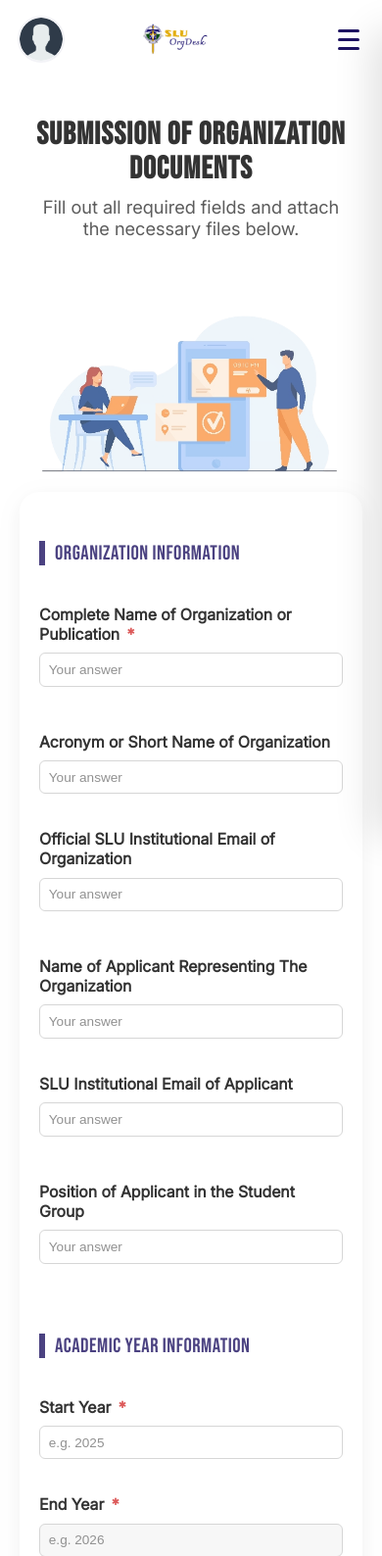
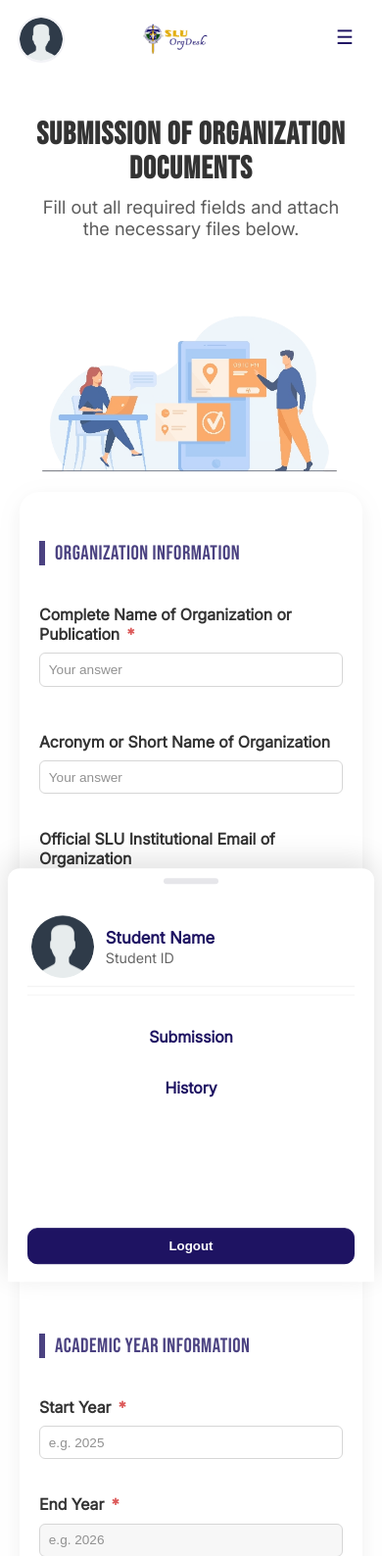
Before and after one commit to 2243390-jei/SLUorgdesk, a PHP site: page /public/organization/submission.php in a window 390 px wide. Shown: the top 1588 px of the page at 98% size. Run offline with PHP 8.4, Linux system fonts and the light colour scheme; the visitor is signed in with stand-in values (Sample User, id 1).

Commit message:
hamburger

```diff
--- a/public/organization/history.php
+++ b/public/organization/history.php
@@ -13,6 +13,7 @@ if (empty($_SESSION['logged_in'])) {
     <meta name="viewport" content="width=device-width, initial-scale=1.0">
     <title>SLU OrgDesk | History</title>
     <link rel="stylesheet" href="styles/style.css" />
+    <link rel="stylesheet" href="styles/mobile-drawer.css" />
     <link rel="stylesheet" href="styles/history.css" />
     <link rel="icon" type="image/png" href="../images/Icon.png" sizes="32x32">
     <script src="script/mobile-drawer.js" defer></script>
@@ -24,6 +25,9 @@ if (empty($_SESSION['logged_in'])) {
         <div class="logo">
             <img src="../images/student_img/SLU_orgdesk_logo.png" alt="SLU OrgDesk Logo" />
         </div>
+        <button id="hamburgerBtn" class="hamburger" aria-label="Open menu" aria-expanded="false" type="button">
+
+        </button>
         <nav>
             <ul>
                 <li><a href="submission.php">Submission</a></li>
--- a/public/organization/script/main.js
+++ b/public/organization/script/main.js
@@ -186,7 +186,10 @@ document.addEventListener("DOMContentLoaded", () => {
     });
 
     modal.addEventListener('click', (e) => e.stopPropagation());
+  }
 
+  // Always wire logout button if present (desktop and mobile)
+  if (logoutBtn) {
     logoutBtn.addEventListener('click', async () => {
       try {
         await fetch('../../php-server/routes/logout.php', { method: 'POST' });
--- a/public/organization/script/mobile-drawer.js
+++ b/public/organization/script/mobile-drawer.js
@@ -1,80 +1,70 @@
+/* Mobile sheet script: create sheet and wire hamburger */
 (function () {
   const BREAKPOINT = 767;
 
+  function createSheetIfMissing() {
+    if (document.getElementById('mobileSheet')) return;
 
-  function createIfMissing() {
-    const header = document.querySelector('header.navbar');
-    if (!header) return;
+    const sheet = document.createElement('div');
+    sheet.id = 'mobileSheet';
+    sheet.className = 'mobile-sheet';
+    sheet.setAttribute('role', 'dialog');
+    sheet.setAttribute('aria-modal', 'true');
+    sheet.setAttribute('aria-hidden', 'true');
 
-    /* ---- Hamburger ---- */
-    if (!header.querySelector('#mobile-hamburger')) {
-      const btn = document.createElement('button');
-      btn.id = 'mobile-hamburger';
-      btn.className = 'mobile-hamburger';
-      btn.setAttribute('aria-label', 'Open menu');
-      btn.setAttribute('aria-expanded', 'false');
-      btn.type = 'button';
-      for (let i = 0; i < 3; i++) {
-        const s = document.createElement('span');
-        btn.appendChild(s);
-      }
-      header.appendChild(btn);
-    }
+    const overlay = document.createElement('div');
+    overlay.id = 'sheetOverlay';
+    overlay.className = 'sheet-overlay';
+    sheet.appendChild(overlay);
 
-    /* ---- Overlay ---- */
-    if (!document.body.querySelector('#mobile-drawer-overlay')) {
-      const overlay = document.createElement('div');
-      overlay.id = 'mobile-drawer-overlay';
-      overlay.className = 'mobile-drawer-overlay';
-      overlay.setAttribute('tabindex', '-1');
-      document.body.appendChild(overlay);
-    }
+    const panel = document.createElement('div');
+    panel.className = 'sheet-panel';
 
-    /* ---- Drawer ---- */
-    if (!document.body.querySelector('#mobile-drawer')) {
-      const drawer = document.createElement('aside');
-      drawer.id = 'mobile-drawer';
-      drawer.className = 'mobile-drawer';
-      drawer.setAttribute('role', 'dialog');
-      drawer.setAttribute('aria-modal', 'true');
-      drawer.setAttribute('aria-hidden', 'true');
+    const handle = document.createElement('div');
+    handle.id = 'sheetHandle';
+    handle.className = 'sheet-handle';
+    panel.appendChild(handle);
 
-      /* ---- Header ---- */
+    const inner = document.createElement('div');
+    inner.className = 'sheet-inner';
+
     const headerDiv = document.createElement('div');
-      headerDiv.className = 'drawer-header';
+    headerDiv.className = 'sheet-header';
     headerDiv.innerHTML = `
-        <div class="drawer-title">SLU OrgDesk Menu</div>
-        <button class="drawer-close" aria-label="Close menu" type="button">
-          <img src="../images/student_img/history/close_modal.png" alt="Close Icon" width="24" height="24" class="icon">
-        </button>
+      <div class="mobile-profile">
+        <img src="../images/student_img/profile.png" alt="Profile">
+        <div class="mobile-profile-info">
+          <h3>Student Name</h3>
+          <p>Student ID</p>
+        </div>
+      </div>
     `;
-      drawer.appendChild(headerDiv);
+    inner.appendChild(headerDiv);
 
-      /* ---- Navigation ---- */
-      const navWrap = document.createElement('nav');
-      navWrap.className = 'drawer-nav';
-      navWrap.setAttribute('aria-label', 'Mobile menu');
+    const body = document.createElement('div');
+    body.className = 'sheet-body';
+    const nav = document.createElement('nav');
+    nav.className = 'mobile-nav';
+    nav.innerHTML = `
+      <ul>
+        <li><a href="submission.php">Submission</a></li>
+        <li><a href="history.php">History</a></li>
+      </ul>
+    `;
+    body.appendChild(nav);
+    inner.appendChild(body);
 
-      const desktopNav = document.querySelector('header.navbar nav');
-      if (desktopNav) {
-        const desktopUl = desktopNav.querySelector('ul');
-        if (desktopUl) {
-          const clone = desktopUl.cloneNode(true);
-          clone.className = 'drawer-nav-list';
+    const logoutWrap = document.createElement('div');
+    logoutWrap.className = 'mobile-logout';
+    logoutWrap.innerHTML = `<button id="mobileLogoutButton">Logout</button>`;
+    inner.appendChild(logoutWrap);
 
-          const logoutLi = document.createElement('li');
-          logoutLi.innerHTML = `<a href="#" id="mobileLogoutLink">Logout</a>`;
-          clone.appendChild(logoutLi);
-
-          navWrap.appendChild(clone);
-        }
-      }
-
-      drawer.appendChild(navWrap);
-      document.body.appendChild(drawer);
+    panel.appendChild(inner);
+    sheet.appendChild(panel);
+    document.body.appendChild(sheet);
 
     setTimeout(() => {
-        const mobileLogout = document.getElementById('mobileLogoutLink');
+      const mobileLogout = document.getElementById('mobileLogoutButton');
       if (mobileLogout) {
         mobileLogout.addEventListener('click', e => {
           e.preventDefault();
@@ -83,87 +73,71 @@
           window.location.href = '../../index.php';
         });
       }
-      }, 100);
-    }
+    }, 50);
   }
 
-  function wireActions() {
-    const hamburger = document.getElementById('mobile-hamburger');
-    const overlay   = document.getElementById('mobile-drawer-overlay');
-    const drawer    = document.getElementById('mobile-drawer');
-    if (!hamburger || !overlay || !drawer) return;
+  function wire() {
+    const hamburger = document.getElementById('hamburgerBtn') || document.getElementById('mobile-hamburger');
+    const sheet = document.getElementById('mobileSheet');
+    const overlay = document.getElementById('sheetOverlay');
+    const handle = document.getElementById('sheetHandle');
+    if (!hamburger || !sheet) return;
 
-    const closeBtn = drawer.querySelector('.drawer-close');
-
-    const openDrawer = () => {
-      drawer.classList.add('open');
-      drawer.setAttribute('aria-hidden', 'false');
+    const open = () => {
+      sheet.classList.add('open');
+      sheet.setAttribute('aria-hidden', 'false');
+      hamburger.classList.add('is-open');
       hamburger.setAttribute('aria-expanded', 'true');
-      overlay.classList.add('visible');
-      closeBtn?.focus();
       document.documentElement.style.overflow = 'hidden';
     };
-    const closeDrawer = () => {
-      drawer.classList.remove('open');
-      drawer.setAttribute('aria-hidden', 'true');
+    const close = () => {
+      sheet.classList.remove('open');
+      sheet.setAttribute('aria-hidden', 'true');
+      hamburger.classList.remove('is-open');
       hamburger.setAttribute('aria-expanded', 'false');
-      overlay.classList.remove('visible');
       document.documentElement.style.overflow = '';
-      hamburger.focus();
+      try { hamburger.focus(); } catch (e) {}
     };
 
-    if (!hamburger._wired) {
-      hamburger.addEventListener('click', () => (drawer.classList.contains('open') ? closeDrawer() : openDrawer()));
-      overlay.addEventListener('click', closeDrawer);
-      closeBtn?.addEventListener('click', closeDrawer);
-
-      document.addEventListener('keydown', e => {
-        if (e.key === 'Escape' && drawer.classList.contains('open')) closeDrawer();
+    hamburger.addEventListener('click', e => {
+      e.preventDefault();
+      sheet.classList.contains('open') ? close() : open();
     });
 
-      drawer.addEventListener('click', e => {
-        const a = e.target.closest('a');
-        if (a && a.id !== 'mobileLogoutLink') closeDrawer();
+    if (overlay) overlay.addEventListener('click', close);
+    if (handle) handle.addEventListener('click', close);
+
+    window.addEventListener('keydown', e => {
+      if (e.key === 'Escape' && sheet.classList.contains('open')) close();
     });
 
-      hamburger._wired = true;
-    }
+    sheet.addEventListener('click', e => {
+      const a = e.target.closest('a');
+      if (a && a.id !== 'mobileLogoutButton') close();
+    });
   }
 
+  function toggleVisibilityByWidth() {
+    const isMobile = window.innerWidth <= BREAKPOINT;
+    const hamburger = document.getElementById('hamburgerBtn') || document.getElementById('mobile-hamburger');
+    const sheet = document.getElementById('mobileSheet');
+    const overlay = document.getElementById('sheetOverlay');
+    if (hamburger) hamburger.style.display = isMobile ? 'inline-flex' : 'none';
+    if (sheet) sheet.style.display = isMobile ? 'block' : 'none';
+    if (overlay) overlay.style.display = isMobile ? 'block' : 'none';
 
-  function toggleVisibilityByWidth() {
-    const isMobile   = window.innerWidth <= BREAKPOINT;
-    const hamburger  = document.getElementById('mobile-hamburger');
-    const drawer     = document.getElementById('mobile-drawer');
-    const overlay    = document.getElementById('mobile-drawer-overlay');
-    const profilePic = document.getElementById('nav-profile-pic');
-
-    // Hamburger / drawer visibility
-    if (hamburger) hamburger.style.display = isMobile ? 'inline-flex' : 'none';
-    if (drawer)    drawer.style.display    = isMobile ? 'flex'       : 'none';
-    if (overlay)   overlay.style.display   = isMobile ? 'block'      : 'none';
-
-    if (profilePic) {
-      profilePic.style.pointerEvents = isMobile ? 'none' : 'auto';
-      // Removed: profilePic.style.opacity = ... (no blur!)
-    }
-
-    // Auto-close drawer when switching to desktop
-    if (!isMobile && drawer && drawer.classList.contains('open')) {
-      drawer.classList.remove('open');
-      drawer.setAttribute('aria-hidden', 'true');
+    if (!isMobile && sheet && sheet.classList.contains('open')) {
+      sheet.classList.remove('open');
+      sheet.setAttribute('aria-hidden', 'true');
       hamburger?.setAttribute('aria-expanded', 'false');
-      overlay?.classList.remove('visible');
       document.documentElement.style.overflow = '';
     }
   }
 
-
   function init() {
-    createIfMissing();
-    wireActions();
+    createSheetIfMissing();
+    wire();
     toggleVisibilityByWidth();
-
     let rt;
     window.addEventListener('resize', () => {
       clearTimeout(rt);
--- /dev/null
+++ b/public/organization/styles/mobile-drawer.css
@@ -0,0 +1,259 @@
+/* Mobile Drawer / Hamburger styles */
+
+/* Hamburger button */
+.hamburger {
+  display: none;
+  background: transparent;
+  border: none;
+  width: 52px;
+  height: 52px;
+  padding: 8px;
+  border-radius: 10px;
+  cursor: pointer;
+  align-items: center;
+  justify-content: center;
+  position: absolute;
+  right: 14px;
+  top: 50%;
+  transform: translateY(-50%);
+  z-index: 99999;
+}
+
+.hamburger:focus,
+.hamburger:active {
+  outline: none !important;
+  outline-offset: 0 !important;
+  box-shadow: none !important;
+}
+
+.hamburger .bar {
+  display: none; /* hide the bars, use glyph instead */
+}
+
+/* Open / close animation to X */
+.hamburger.is-open .bar:nth-child(1) {
+  transform: rotate(45deg);
+}
+.hamburger.is-open .bar:nth-child(2) {
+  opacity: 0;
+  transform: scaleX(0);
+}
+.hamburger.is-open .bar:nth-child(3) {
+  transform: rotate(-45deg);
+}
+
+/* Use glyph for closed/open states: ☰ -> × */
+.hamburger::before {
+  content: "☰";
+  font-size: 20px;
+  color: #1e1362;
+  line-height: 1;
+  transition: transform 0.22s ease, opacity 0.18s ease;
+}
+.hamburger.is-open::before {
+  content: "×";
+  font-size: 24px;
+  transform: rotate(0deg);
+}
+
+/* Overlay */
+.mobile-drawer-overlay {
+  position: fixed;
+  inset: 0;
+  background: rgba(0,0,0,0.38);
+  opacity: 0;
+  visibility: hidden;
+  transition: opacity 0.25s ease, visibility 0.25s ease;
+  z-index: 1990;
+}
+.mobile-drawer-overlay.visible {
+  opacity: 1;
+  visibility: visible;
+}
+
+/* Drawer: animate from bottom to center */
+.mobile-sheet {
+  position: fixed;
+  inset: 0;
+  z-index: 2000;
+  pointer-events: none;
+}
+
+.mobile-sheet .sheet-overlay {
+  position: absolute;
+  inset: 0;
+  background: rgba(0,0,0,0.35);
+  opacity: 0;
+  transition: opacity 0.25s ease;
+}
+
+.mobile-sheet .sheet-panel {
+  position: absolute;
+  left: 0;
+  right: 0;
+  bottom: 0;
+  height: 50vh;
+  max-height: 50vh;
+  background: #fff;
+  border-top-left-radius: 16px;
+  border-top-right-radius: 16px;
+  transform: translateY(110%);
+  transition: transform 0.32s cubic-bezier(.2,.9,.3,1);
+  box-shadow: 0 -8px 30px rgba(0,0,0,0.12);
+  pointer-events: auto;
+  overflow: hidden;
+  position: absolute;
+}
+
+.mobile-sheet.open .sheet-overlay {
+  opacity: 1;
+}
+
+.mobile-sheet.open .sheet-panel {
+  transform: translateY(0%);
+}
+
+/* Student Profile Section */
+.sheet-handle {
+  width: 56px;
+  height: 6px;
+  background: #e6e6ea;
+  border-radius: 6px;
+  margin: 10px auto 6px auto;
+}
+
+.drawer-nav {
+  padding: 12px 0 0 0;
+  flex: 1;
+  overflow-y: auto;
+  display: flex;
+  flex-direction: column;
+}
+
+.sheet-inner {
+  padding: 18px 20px 100px 20px; /* reserve space for sticky logout */
+  display: flex;
+  flex-direction: column;
+  height: 100%;
+}
+
+.sheet-header {
+  position: sticky;
+  top: 0;
+  z-index: 12;
+  background: #fff;
+  padding-bottom: 8px;
+  border-bottom: 1px solid #f3f3f3;
+}
+
+.sheet-body {
+  flex: 1 1 auto;
+  overflow: auto;
+  padding-top: 8px;
+}
+
+.mobile-profile {
+  display: flex;
+  gap: 12px;
+  align-items: center;
+  padding: 8px 4px;
+  border-bottom: 1px solid #f0f0f0;
+}
+
+.mobile-profile img {
+  width: 64px;
+  height: 64px;
+  border-radius: 50%;
+  object-fit: cover;
+}
+
+.mobile-profile-info h3 {
+  margin: 0;
+  font-size: 1.05rem;
+  color: #1e1362;
+}
+
+.mobile-profile-info p {
+  margin: 2px 0 0 0;
+  color: #666;
+  font-size: 0.9rem;
+}
+
+.mobile-nav ul {
+  list-style: none;
+  padding: 12px 0 0 0;
+  margin: 0;
+  display: flex;
+  flex-direction: column;
+  gap: 8px;
+  text-align: center;
+}
+
+.mobile-nav a {
+  display: block;
+  padding: 12px 14px;
+  border-radius: 8px;
+  color: #1e1362;
+  text-decoration: none;
+  font-weight: 600;
+}
+
+.mobile-nav a.active {
+  background: #f3f4ff;
+}
+
+/* Mobile sheet logout button */
+.mobile-sheet #mobileLogoutButton,
+.mobile-sheet .mobile-logout button {
+  background-color: #1e1362;
+  color: #ffffff;
+  border: 1px solid #1e1362;
+  border-radius: 10px;
+  padding: 10px 12px;
+  font-weight: 700;
+  cursor: pointer;
+  width: 100%;
+}
+
+.mobile-sheet #mobileLogoutButton:hover,
+.mobile-sheet .mobile-logout button:hover {
+  background-color: #150d47;
+  border-color: #150d47;
+}
+
+.mobile-logout {
+  margin-top: 0;
+  padding-bottom: 0;
+  position: absolute;
+  left: 20px;
+  right: 20px;
+  bottom: calc(env(safe-area-inset-bottom, 0px) + 18px);
+  z-index: 5;
+}
+
+/* fallback small-sheet sizing for very small screens */
+.mobile-sheet .sheet-panel { width: 96%; max-width: 520px; margin-left: auto; margin-right: auto; border-radius: 12px 12px 0 0; }
+
+/* show hamburger on mobile only */
+@media (max-width: 767px) {
+  .hamburger { display: inline-flex; }
+}
+
+@media (min-width: 768px) {
+  .hamburger, .mobile-sheet, .mobile-sheet .sheet-overlay { display: none !important; }
+}
+
+/* On mobile, pin the hamburger to the viewport top-right so it is always visible */
+@media (max-width: 767px) {
+  .hamburger {
+    position: fixed;
+    right: 14px;
+    top: 14px;
+    transform: none;
+    width: 48px;
+    height: 48px;
+    display: inline-flex;
+    align-items: center;
+    justify-content: center;
+  }
+}
--- a/public/organization/submission.php
+++ b/public/organization/submission.php
@@ -12,6 +12,7 @@ if (empty($_SESSION['logged_in'])) {
   <meta name="viewport" content="width=device-width, initial-scale=1.0">
   <title>Submission Page</title>
   <link rel="stylesheet" href="../organization/styles/style.css">
+  <link rel="stylesheet" href="../organization/styles/mobile-drawer.css">
   <link rel="icon" type="image/png" href="../images/Icon.png" sizes="32x32">
   <script src="script/mobile-drawer.js" defer></script>
 </head>
@@ -21,6 +22,9 @@ if (empty($_SESSION['logged_in'])) {
     <div class="logo">
       <img src="../images/student_img/SLU_orgdesk_logo.png" alt="SLU OrgDesk Logo">
     </div>
+    <button id="hamburgerBtn" class="hamburger" aria-label="Open menu" aria-expanded="false" type="button">
+
+    </button>
     <nav>
       <ul>
         <li><a href="submission.php" class="active">Submission</a></li>
```
Lines whose indentation alone changed are shown as unchanged.
